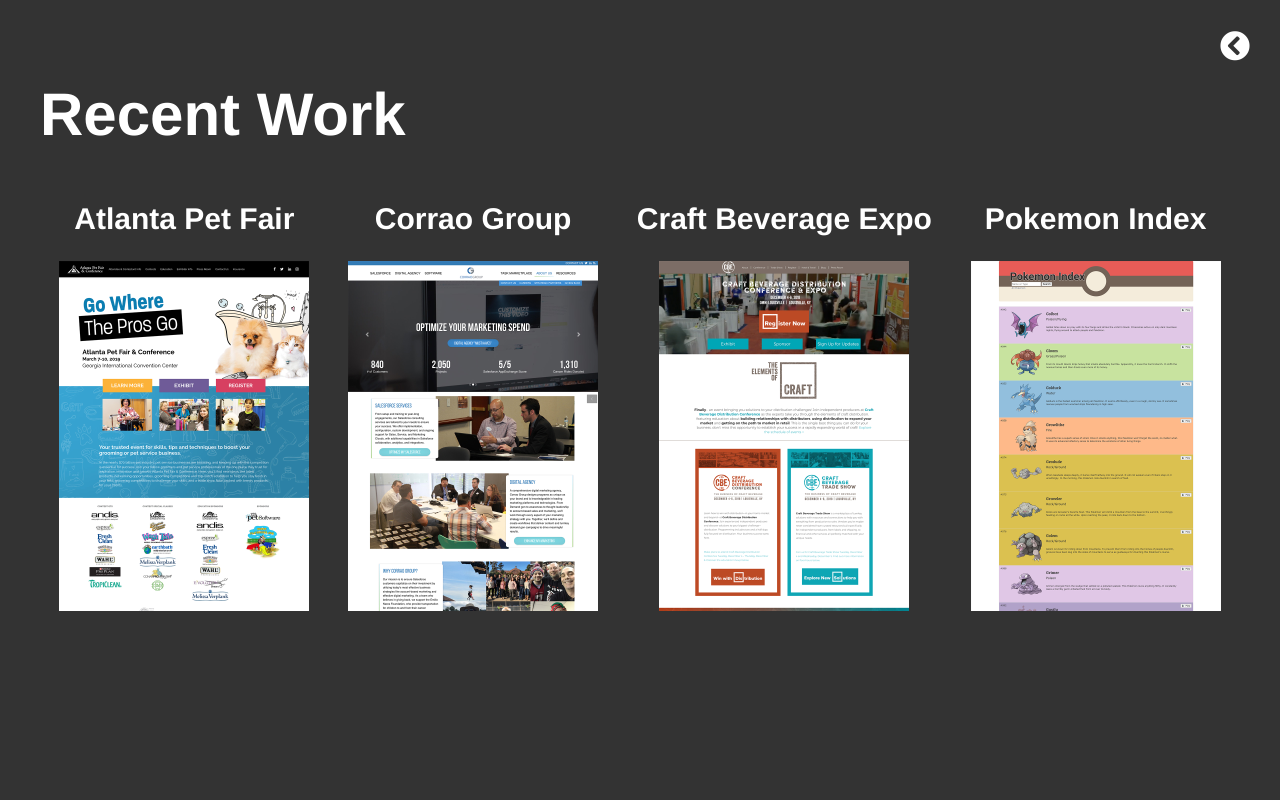
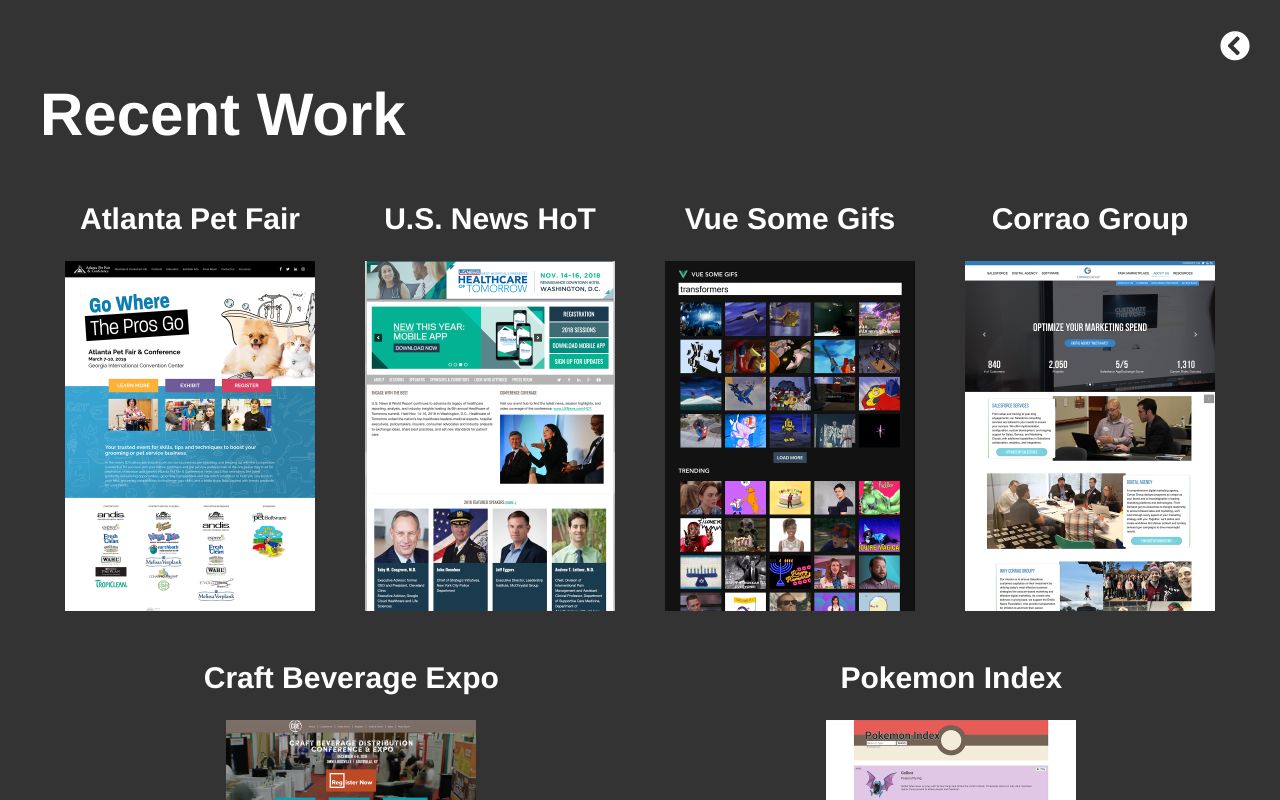
Before and after one commit to joshlapid/Portfolio, a Vue app: page /work in a window 1280 px wide. Shown: the top 800 px of the page. Built offline with nearby package versions, Linux system fonts and the light colour scheme.

Commit message:
Added new project

```diff
--- a/src/components/Work.vue
+++ b/src/components/Work.vue
@@ -20,6 +20,8 @@
   return {
     projects: [
     	{ name: 'Atlanta Pet Fair', url: 'https://atlantapetfair.org/', image: require('../assets/apfc.jpg')},
+    	{ name: 'U.S. News HoT', url: 'https://www.usnewshot.com/', image: require('../assets/usnewshot.jpg')},
+    	{ name: 'Vue Some Gifs', url: 'http://gifs.joshlapid.com/', image: require('../assets/gifs.jpg')},
     	{ name: 'Corrao Group', url: 'http://corraogroup.com/', image: require('../assets/corrao.jpg')},
     	{ name: 'Craft Beverage Expo', url: 'https://www.craftbeverageexpo.com/', image: require('../assets/craft.jpg')},
     	{ name: 'Pokemon Index', url: 'https://herokupoke.herokuapp.com/search/all', image: require('../assets/pokemon.png')}
@@ -31,6 +33,7 @@
 <!-- styling for the component -->
 <style lang="scss" scoped>
 	.page {
+		position: static;
 		background: #333333;
 		color: #ffffff;
 		height: 100%;
```
Also changed, not shown: src/assets/gifs.jpg (added), src/assets/usnewshot.jpg (added).
